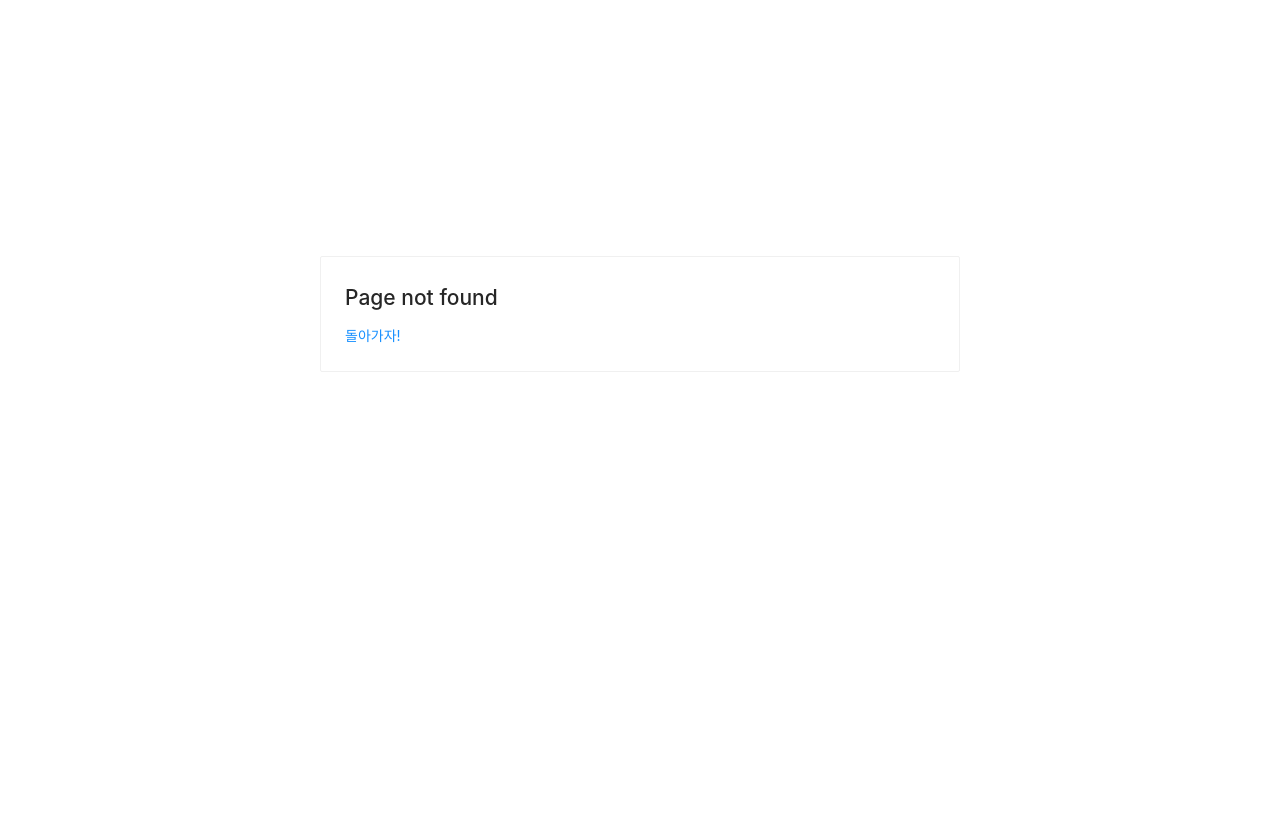
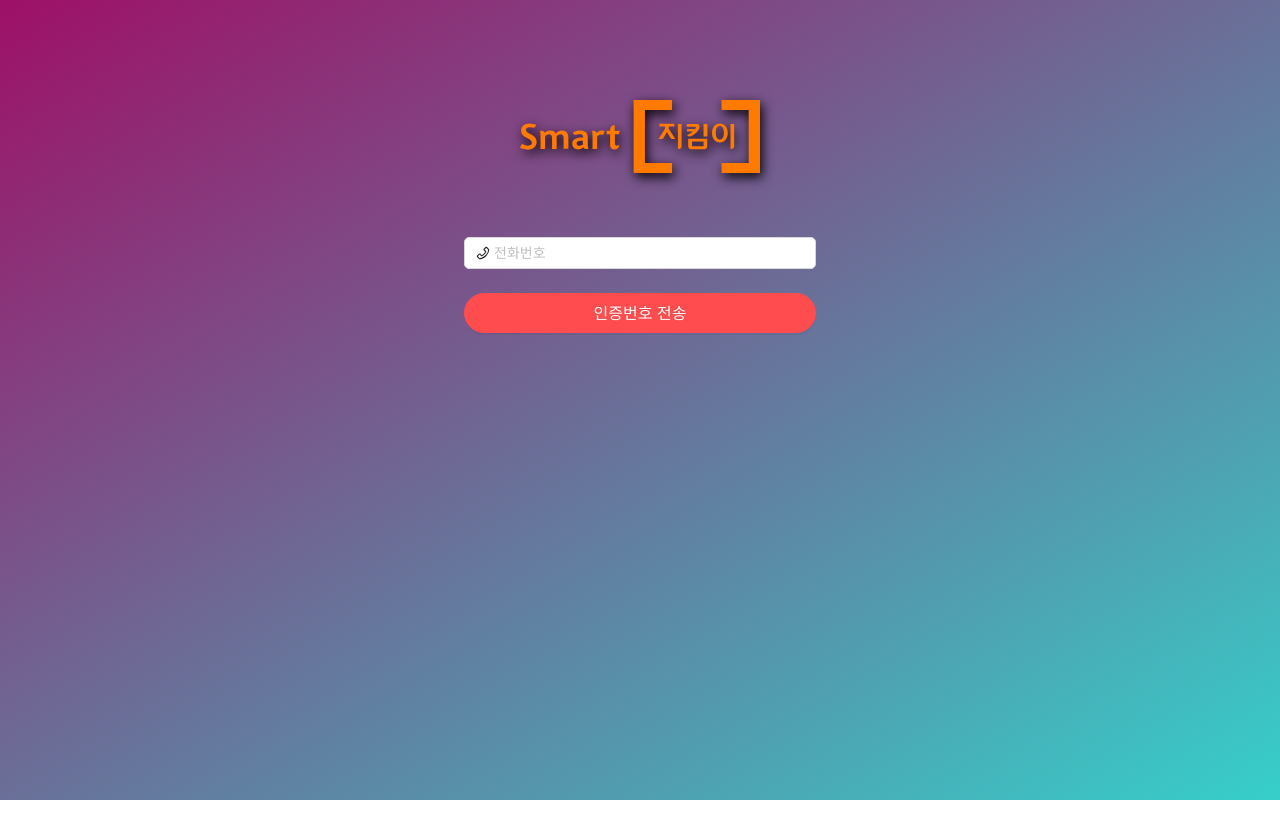
Before and after one commit to PCH1203/BluechipFramework-client-Ver.03, a React (Create React App) app: page /login/step2 in a window 1280 px wide. Before the commit this address had no page. Shown: the top 838 px of the page. After the commit the page ends 800 px from the top, so only its background shows below. Built offline with nearby package versions, Linux system fonts and the light colour scheme.

Commit message:
feat: 로그인 step2

```diff
--- a/src/index.js
+++ b/src/index.js
@@ -9,16 +9,19 @@ import reportWebVitals from "./reportWebVitals";
 // import Docs from "./pages/docs";
 
 import { BrowserRouter as Router, Link, Route, Switch } from "react-router-dom";
+// << 0. 로그인 >>
+import Login from "./pages/login";
+import LoginStep2 from "./pages/loginStep2";
 
 // << 1. 관리 >>
 import ServiceManagement from "./pages/serviceManagement";
 import companyManagement from "./pages/companyManagement";
 import contractManagement from "./pages/contractManagement";
 import managementDevice from "./pages/managementDevice";
-// << 2. 조화 >>
+
+// << 2. 조회 >>
 import searchDevice from "./pages/search/searchDevice";
 import Main from "./pages/main";
-import Login from "./pages/login";
 
 import DefaultLayout from "./components/DefaultLayout";
 
@@ -46,6 +49,7 @@ const routing = (
     <Switch>
       <Route exact path="/" component={Login} />
       <Route exact path="/login" component={Login} />
+      <Route exact path="/login/step2" component={LoginStep2} />
       <Route exact path="/main" component={Main} />
       <Route exact path="/management/service" component={ServiceManagement} />
       <Route exact path="/management/company" component={companyManagement} />
--- a/src/pages/login.js
+++ b/src/pages/login.js
@@ -1,5 +1,9 @@
 /* eslint-disable jsx-a11y/alt-text */
-import { LockOutlined, UserOutlined } from "@ant-design/icons";
+import {
+  ConsoleSqlOutlined,
+  LockOutlined,
+  UserOutlined,
+} from "@ant-design/icons";
 import {
   Button,
   Card,
@@ -12,22 +16,58 @@ import {
   Row,
 } from "antd";
 import React, { useState } from "react";
-import { Link } from "react-router-dom";
+import { Link, Redirect, Router, NavLink } from "react-router-dom";
 import LoginLayout from "../components/LoginLayout";
 import logo from "../static/images/protect_logo.svg";
-// import SignForm from "../components/auth/Step2";
-// import SignStep1 from "../components/auth/Step1";
 import SignLayout from "../components/auth/SignLayout";
+import LoginStep2 from "../pages/loginStep2";
 
-//testComponent
-import Testcom from "../components/auth/testComponent1";
+import axios from "axios";
+import { headerConfig } from "../util/axiosConfig";
+import { AxiosCatch } from "../util/AxiosCatch";
 
 const App = () => {
+  const [open, setOpen] = useState(false);
+
   const onFinish = (values) => {
-    console.log("Received values of form: ", values);
+    console.log("아이디: ", values.userId);
+    console.log("비밀번호: ", values.passwd);
+    portalLoginStep1(values);
   };
 
-  const [open, setOpen] = useState(false);
+  const portalLoginStep1 = async (values) => {
+    console.log("포탈 로그인 step1");
+    //api 요청시 전달할 파라미터 배열 생성
+    const queries = [];
+
+    queries.push(`userId=${values.userId}`);
+    queries.push(`passwd=${values.passwd}`);
+
+    const queryStr = queries.length > 0 ? `?${queries.join("&")}` : "";
+
+    console.log("queryStr: ", queryStr);
+
+    const res = await axios
+      .post(`/v2/api/portal/auth/pre-login${queryStr}`)
+      .catch((err) => {
+        AxiosCatch(err);
+        return;
+      });
+    console.log("res: ", res);
+
+    if (res.data.status === 200) {
+      console.log("1차로그인 성공");
+      document.location.href = "/login/step2";
+      nextStep();
+      return <link to="/login.step2" />;
+    } else if (res.data.status === 401) {
+      alert("사용자 정보가 올바르지 않습니다.");
+    }
+  };
+
+  const nextStep = () => {
+    return <link to="/login.step2" />;
+  };
 
   const showDrawer = () => {
     setOpen(true);
@@ -69,7 +109,7 @@ const App = () => {
           onFinish={onFinish}
         >
           <Form.Item
-            name="username"
+            name="userId"
             rules={[
               {
                 required: true,
@@ -87,7 +127,7 @@ const App = () => {
             />
           </Form.Item>
           <Form.Item
-            name="password"
+            name="passwd"
             rules={[
               {
                 required: true,
@@ -107,7 +147,6 @@ const App = () => {
               <Checkbox>ID 기억하기</Checkbox>
             </Form.Item>
           </Form.Item>
-
           <Form.Item>
             <Button
               type="danger"
@@ -116,10 +155,12 @@ const App = () => {
               block
               size="large"
               shape="round"
-              style={{}}
+              // onClick={nextStep}
             >
-              <Link to="/management/service">로그인</Link>
+              로그인
             </Button>
+          </Form.Item>
+          <Form.Item>
             <Row gutter={30} justify="center" style={{ marginTop: "5vh" }}>
               <Col>
                 <a href="" style={{ color: "white" }}>
--- /dev/null
+++ b/src/pages/loginStep2.js
@@ -0,0 +1,160 @@
+/* eslint-disable jsx-a11y/alt-text */
+import { LockOutlined, PhoneOutlined, UserOutlined } from "@ant-design/icons";
+import { Button, Card, Checkbox, Form, Input, Row } from "antd";
+import React, { useState } from "react";
+import { Link } from "react-router-dom";
+import LoginLayout from "../components/LoginLayout";
+import logo from "../static/images/protect_logo.svg";
+
+//testComponent
+import axios from "axios";
+import { headerConfig } from "../util/axiosConfig";
+import { AxiosCatch } from "../util/AxiosCatch";
+
+const App = () => {
+  const [buttoName, setButtonName] = useState("인증번호 전송");
+  const [buttonStyle, setButtonStyle] = useState("danger");
+  const [formItemHidden, setFormItemHidden] = useState(true);
+  const [otpCheckRequired, setOtpCheckRequired] = useState(false);
+  const [otpPasswd, setOtpPasswd] = useState();
+  const [isSendOtp, setIsSendOtp] = useState(false);
+  const onFinish = (values) => {
+    if (isSendOtp === false) {
+      portalLoginStep2(values);
+    } else {
+      if (otpPasswd === values.otpCheck) {
+        alert("otp 인증 성공");
+        document.location.href = "/management/device";
+      } else {
+        alert("인증번호가 일치하지 않습니다.");
+      }
+    }
+  };
+
+  const portalLoginStep2 = async (values) => {
+    console.log("포탈 로그인 step1");
+    //api 요청시 전달할 파라미터 배열 생성
+    const queries = [];
+
+    queries.push(`to=${values.phoneNo}`);
+
+    const queryStr = queries.length > 0 ? `?${queries.join("&")}` : "";
+
+    console.log("queryStr: ", queryStr);
+
+    const res = await axios
+      .post(`/v2/api/portal/auth/send-otp${queryStr}`)
+      .catch((err) => {
+        AxiosCatch(err);
+        return;
+      });
+    console.log("쿼리: ", `/v2/api/portal/auth/send-otp${queryStr}`);
+    console.log("res: ", res);
+    // console.log("otpPasswd: ", res.data.otpPasswd);
+    nextStep(res);
+  };
+
+  const nextStep = (res) => {
+    if (res.status === 200) {
+      alert(`인증번호 ${res.data.otpPasswd} 가 전송되었습니다.`);
+      setIsSendOtp(true);
+      setFormItemHidden(false);
+      setOtpCheckRequired(true);
+      setButtonName("인증");
+      setButtonStyle("primary");
+      setOtpPasswd(res.data.otpPasswd);
+    } else {
+      alert("인증번호 전송 실패");
+    }
+  };
+
+  return (
+    <LoginLayout>
+      <div
+        className="text-center"
+        style={{
+          textAlign: "center",
+          marginBottom: "5vh",
+        }}
+      >
+        <img
+          src={logo}
+          style={{ width: "30vh", filter: "drop-shadow(2px 4px 6px black)" }}
+        />
+      </div>
+      <Card
+        bordered={false}
+        style={{
+          borderRadius: "20px",
+          width: "50vh",
+          background: "rgba(255, 255, 255, 0)",
+        }}
+      >
+        <Form
+          name="normal_login"
+          className="login-form"
+          initialValues={{
+            remember: true,
+          }}
+          onFinish={onFinish}
+        >
+          <Form.Item
+            name="phoneNo"
+            rules={[
+              {
+                required: true,
+                message: "전화번호를 입력해 주세요",
+              },
+            ]}
+          >
+            <Input
+              prefix={<PhoneOutlined className="site-form-item-icon" />}
+              type="tel"
+              pattern="[0-9]{3}-[0-9]{3}-[0-9]{4}"
+              placeholder="전화번호"
+              style={{
+                borderRadius: "5px",
+                height: "4vh",
+              }}
+            />
+          </Form.Item>
+          <Form.Item
+            name="otpCheck"
+            rules={[
+              {
+                // required: false,
+                required: otpCheckRequired,
+                message: "인증번호를 입력 하세요.",
+                type: "tel",
+              },
+            ]}
+            hidden={formItemHidden}
+          >
+            <Input
+              prefix={<LockOutlined className="site-form-item-icon" />}
+              type="password"
+              maxLength={4}
+              placeholder="인증번호"
+              style={{ borderRadius: "5px", height: "4vh" }}
+            />
+          </Form.Item>
+
+          <Form.Item>
+            <Button
+              type={buttonStyle}
+              htmlType="submit"
+              className="login-form-button"
+              block
+              size="large"
+              shape="round"
+            >
+              {buttoName}
+            </Button>
+          </Form.Item>
+        </Form>
+      </Card>
+    </LoginLayout>
+  );
+};
+
+export default App;
--- a/src/util/AxiosCatch.js
+++ b/src/util/AxiosCatch.js
@@ -4,9 +4,12 @@
  * @returns false return
  */
 export const AxiosCatch = (err) => {
-  console.log(err)
+  console.log(err);
   if (err.response.status === 504) {
-    alert('서버와 연결이 끊어졌습니다.')
+    alert("서버와 연결이 끊어졌습니다.");
   }
-  return false
-}
+  if (err.response.status === 500) {
+    alert("서버와 연결이 끊어졌습니다.");
+  }
+  return false;
+};
```
